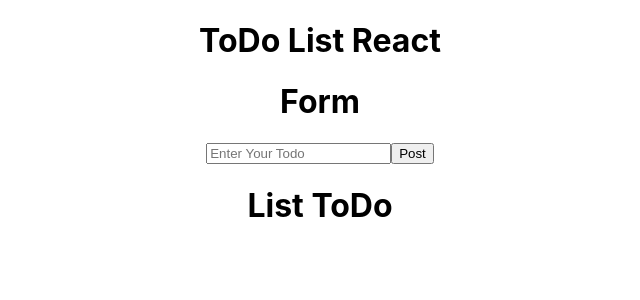
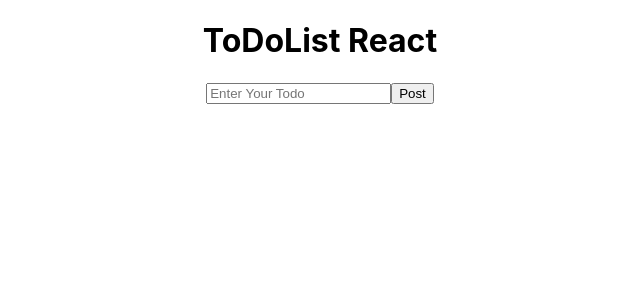
Before and after one commit to jawadalikhel/Projects, a React (Create React App) app in the folder todo-list-full-stack/: page / in a window 1280 px wide. Shown: the top 300 px of the page, without its empty margins (320-960 px from the left). Built offline with nearby package versions, Linux system fonts and the light colour scheme.

Commit message:
created the onClick to delete an item for the todo list

```diff
--- a/todo-list-full-stack/src/App.js
+++ b/todo-list-full-stack/src/App.js
@@ -36,7 +36,7 @@ class App extends Component {
     console.log(this.state, 'THIS IS THE STATE')
     return (
       <div className="App">
-        <h1>ToDo List React</h1>
+        <h1>ToDoList React</h1>
 
         <Form addTodo={this.addTodo}/>
 
--- a/todo-list-full-stack/src/Form/index.js
+++ b/todo-list-full-stack/src/Form/index.js
@@ -20,7 +20,6 @@ class Form extends Component{
   render(){
     return(
       <div>
-        <h1>Form</h1>
         <form onSubmit={this.handleSubmit}>
           <input type="text" onChange={this.handleChange} value={this.state.inputTodo} placeholder="Enter Your Todo" />
           <button>Post</button>
--- a/todo-list-full-stack/src/ListTodos/index.js
+++ b/todo-list-full-stack/src/ListTodos/index.js
@@ -10,11 +10,10 @@ const ListTodos = ({showTodo, DeleteTodo}) => {
       )
     })
   ): (
-    <p>You have no more todos lefts</p>
+    <h1>You have no more todos lefts</h1>
   )
     return(
       <div>
-        <h1>List ToDo</h1>
         {list}
       </div>
     )
```
